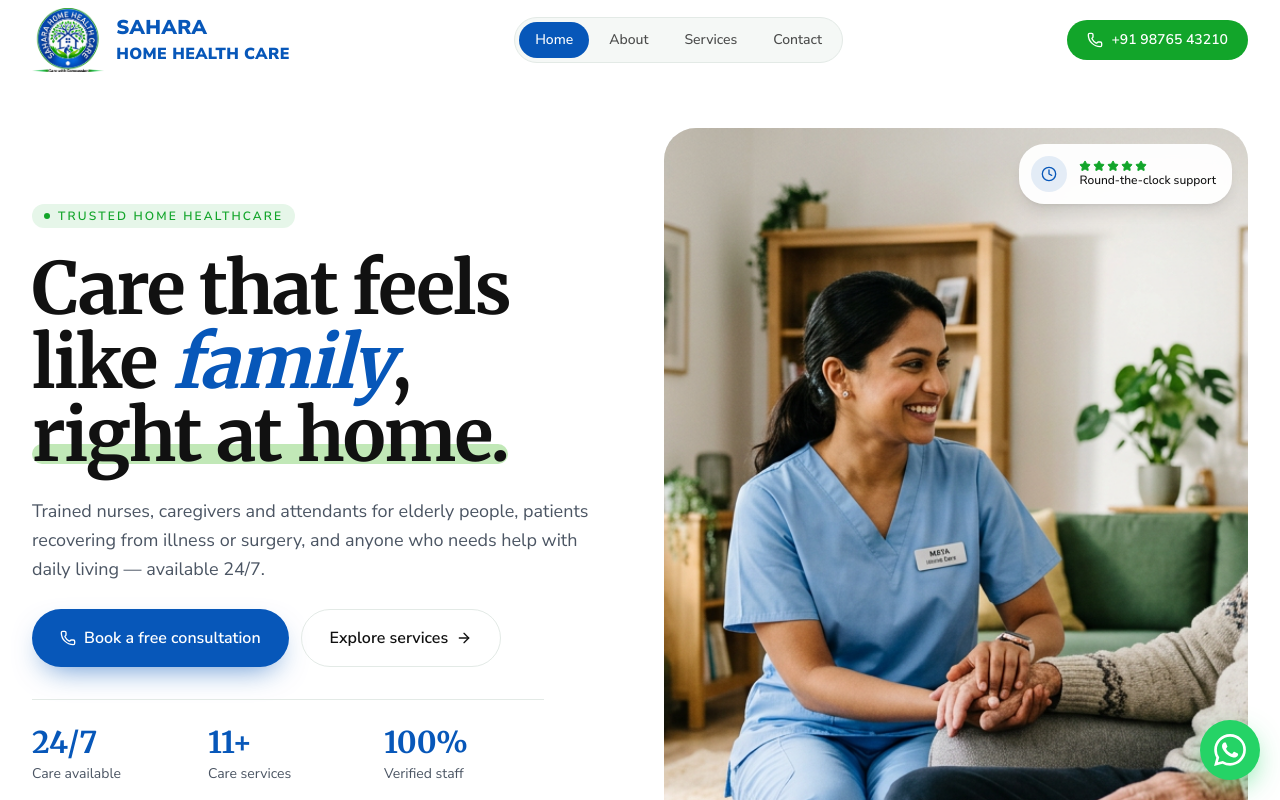
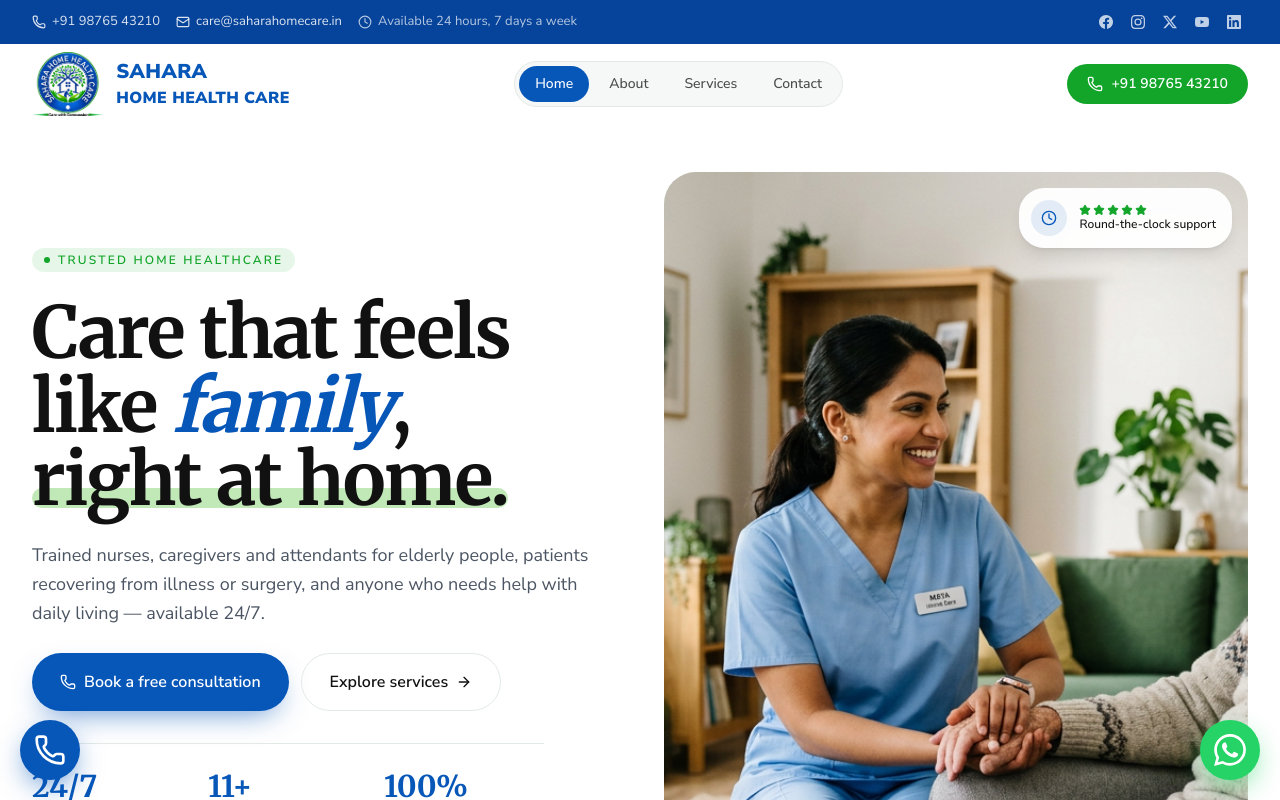
Before and after one commit to ayush65/sahara-home-care, a Next.js app: page / in a window 1280 px wide. Shown: the top 800 px of the page. Built offline with nearby package versions, Linux system fonts and the light colour scheme.

Commit message:
Top info bar with socials, floating call button on left

```diff
--- a/app/layout.tsx
+++ b/app/layout.tsx
@@ -6,6 +6,7 @@ import { EnquiryModal, FloatingActions } from '@/components/enquiry-modal'
 import { OrganizationSchema, WebSiteSchema } from '@/components/seo/JsonLd'
 import { SiteFooter } from '@/components/site-footer'
 import { SiteHeader } from '@/components/site-header'
+import { TopBar } from '@/components/top-bar'
 import { seo, siteConfig } from '@/lib/seo'
 import './globals.css'
 
@@ -88,6 +89,7 @@ export default function RootLayout({ children }: Readonly<{ children: React.Reac
         <OrganizationSchema />
         <WebSiteSchema />
         <MotionProvider>
+          <TopBar />
           <SiteHeader />
           <main>{children}</main>
           <SiteFooter />
--- a/components/enquiry-modal.tsx
+++ b/components/enquiry-modal.tsx
@@ -2,6 +2,7 @@
 
 import { useEffect, useState, type ReactNode } from 'react'
 import { X } from 'lucide-react'
+import { Phone } from 'lucide-react'
 import { ContactForm } from '@/components/contact-form'
 import { WhatsAppIcon } from '@/components/whatsapp-icon'
 import { site } from '@/lib/site'
@@ -75,6 +76,20 @@ export function EnquiryModal() {
 
 export function FloatingActions() {
   return (
+    <>
+      <div className="fixed bottom-5 left-5 z-[70]">
+        <a
+          href={site.phoneHref}
+          aria-label={`Call us at ${site.phone}`}
+          className="group relative inline-flex items-center justify-center rounded-full bg-brand-blue p-3.5 text-white shadow-[0_10px_30px_-8px_rgba(7,87,185,0.8)] transition-transform hover:scale-105"
+        >
+          <span
+            className="absolute inset-0 animate-ping rounded-full bg-brand-blue/40 [animation-duration:2.5s]"
+            aria-hidden="true"
+          />
+          <Phone className="relative size-8" aria-hidden="true" />
+        </a>
+      </div>
       <div className="fixed bottom-5 right-5 z-[70]">
         <a
           href={`https://wa.me/${site.whatsapp}`}
@@ -90,5 +105,6 @@ export function FloatingActions() {
           <WhatsAppIcon className="relative size-8" />
         </a>
       </div>
+    </>
   )
 }
--- /dev/null
+++ b/components/top-bar.tsx
@@ -0,0 +1,43 @@
+import { Clock, Mail, Phone } from 'lucide-react'
+import { site, socials } from '@/lib/site'
+
+export function TopBar() {
+  return (
+    <div className="bg-brand-blue-dark text-white">
+      <div className="mx-auto flex max-w-7xl items-center justify-between gap-4 px-4 py-2 text-xs sm:px-6 sm:text-[13px] lg:px-8">
+        <div className="flex items-center gap-4">
+          <a href={site.phoneHref} className="inline-flex items-center gap-1.5 text-white/85 hover:text-white">
+            <Phone className="size-3.5" aria-hidden="true" />
+            {site.phone}
+          </a>
+          <a
+            href={`mailto:${site.email}`}
+            className="hidden items-center gap-1.5 text-white/85 hover:text-white sm:inline-flex"
+          >
+            <Mail className="size-3.5" aria-hidden="true" />
+            {site.email}
+          </a>
+          <span className="hidden items-center gap-1.5 text-white/70 lg:inline-flex">
+            <Clock className="size-3.5" aria-hidden="true" />
+            {site.hours}
+          </span>
+        </div>
+        <ul aria-label="Social media" className="flex items-center gap-1">
+          {socials.map((s) => (
+            <li key={s.label}>
+              <a
+                href={s.href}
+                aria-label={`Sahara Home Health Care on ${s.label}`}
+                target={s.href.startsWith('http') ? '_blank' : undefined}
+                rel={s.href.startsWith('http') ? 'noopener noreferrer' : undefined}
+                className="inline-flex size-7 items-center justify-center rounded-full text-white/75 transition-colors hover:bg-white/10 hover:text-white"
+              >
+                <s.icon className="size-3.5" aria-hidden="true" />
+              </a>
+            </li>
+          ))}
+        </ul>
+      </div>
+    </div>
+  )
+}
```
Lines whose indentation alone changed are shown as unchanged.
